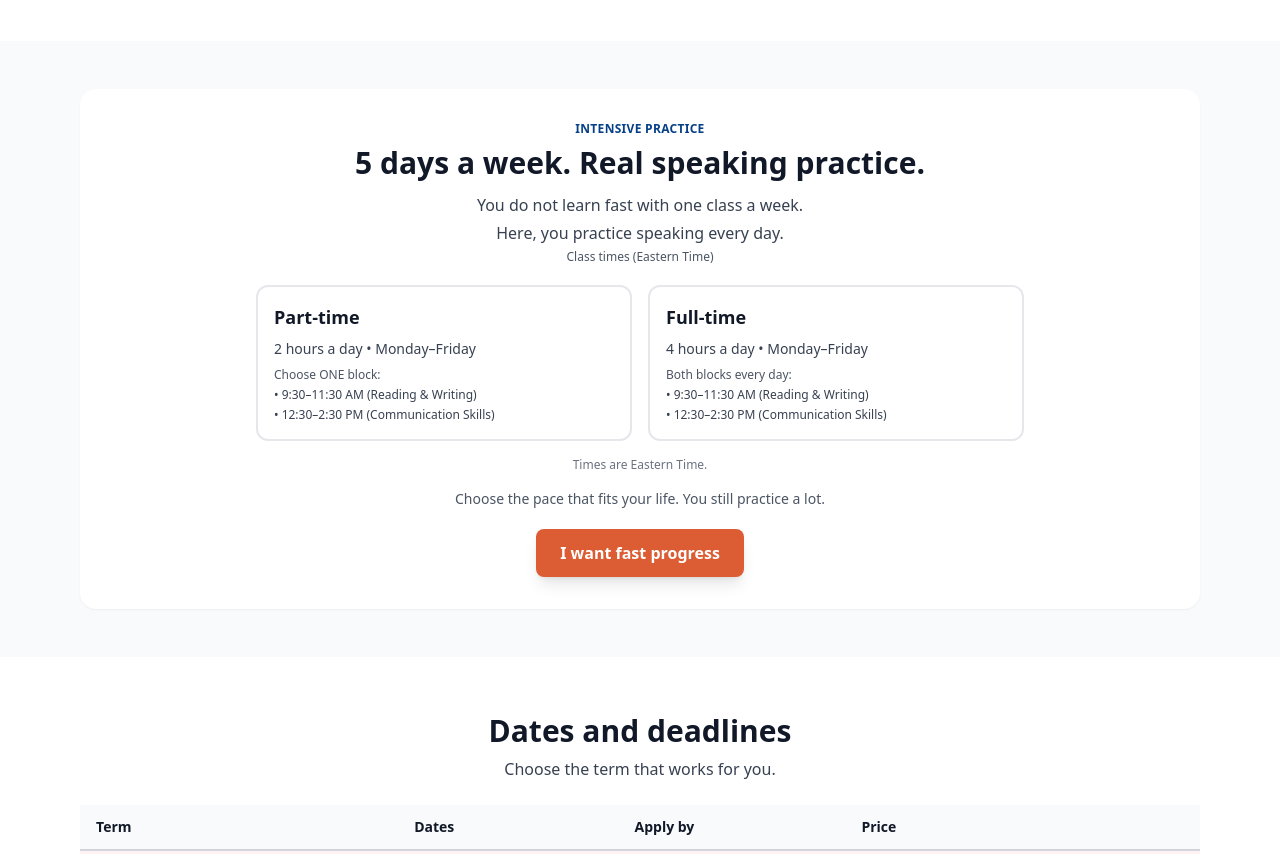
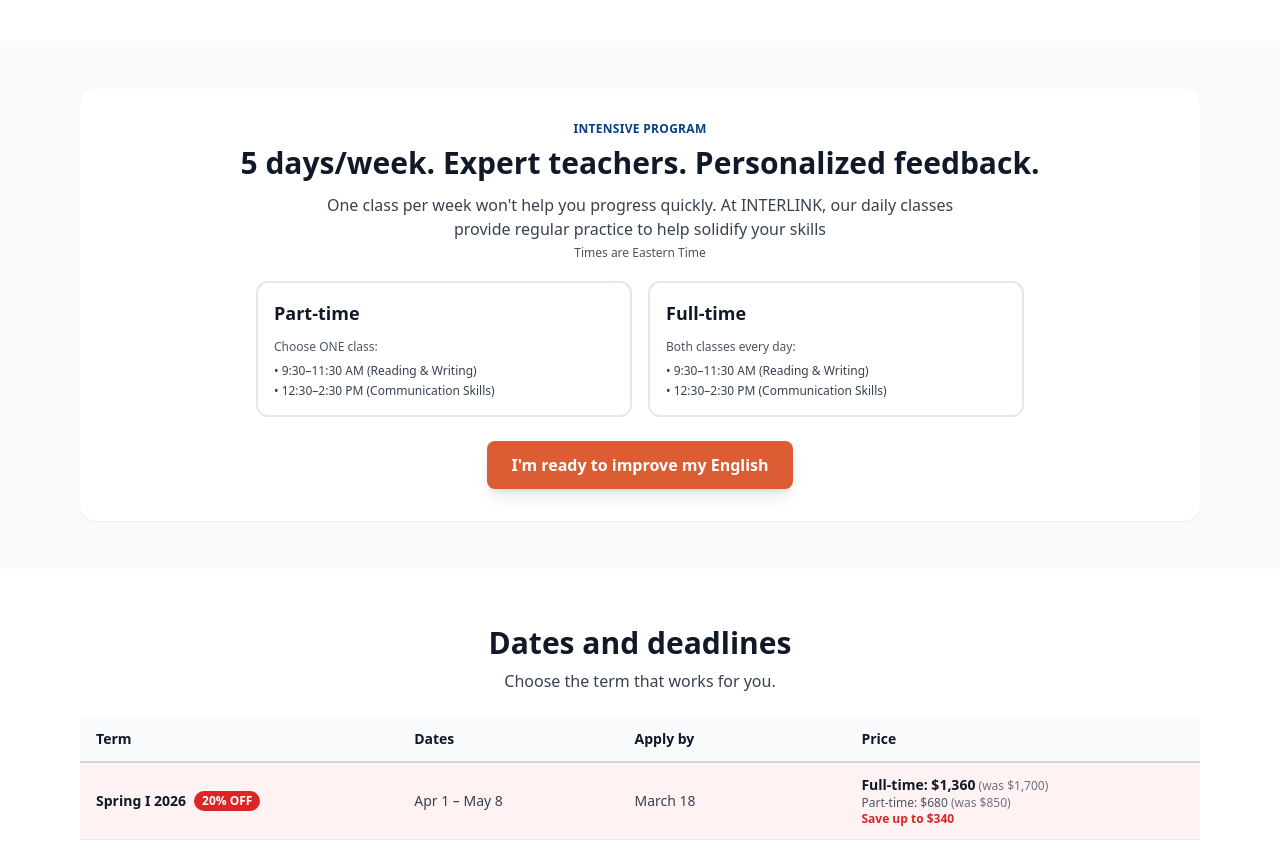
Before and after one commit to Qwixo/Qwixo-apply.INTERLINK.edu-12.3.2026, a React (Vite) app: page /greensboro in a window 1280 px wide. Shown: the part 5000-5854 px from the top of the page. Built offline with nearby package versions, Linux system fonts and the light colour scheme.

Commit message:
Updated GreensboroPage.tsx

```diff
--- a/src/pages/GreensboroPage.tsx
+++ b/src/pages/GreensboroPage.tsx
@@ -500,20 +500,17 @@ function GreensboroPage() {
           <div className="bg-white rounded-2xl shadow-sm p-6 md:p-8">
             <div className="text-center mb-5">
               <p className="text-xs font-semibold text-[#064088] tracking-wide uppercase mb-2">
-                INTENSIVE PRACTICE
+                INTENSIVE PROGRAM
               </p>
               <h2 className="text-2xl md:text-3xl font-bold text-gray-900 mb-3">
-                5 days a week. Real speaking practice.
+                5 days/week. Expert teachers. Personalized feedback.
               </h2>
               <div className="max-w-2xl mx-auto space-y-1">
                 <p className="text-base text-gray-700">
-                  You do not learn fast with one class a week.
-                </p>
-                <p className="text-base text-gray-700">
-                  Here, you practice speaking every day.
+                  One class per week won't help you progress quickly. At INTERLINK, our daily classes provide regular practice to help solidify your skills
                 </p>
                 <p className="text-xs text-gray-600 mt-2 font-medium">
-                  Class times (Eastern Time)
+                  Times are Eastern Time
                 </p>
               </div>
             </div>
@@ -521,14 +518,11 @@ function GreensboroPage() {
             <div className="grid grid-cols-1 md:grid-cols-2 gap-4 max-w-3xl mx-auto mb-4">
               {/* Part-time Card */}
               <div className="border-2 border-gray-200 rounded-xl p-4 hover:border-[#064088] transition-colors">
-                <h3 className="text-lg font-bold text-gray-900 mb-2">
+                <h3 className="text-lg font-bold text-gray-900 mb-3">
                   Part-time
                 </h3>
-                <p className="text-gray-700 font-medium mb-2 text-sm">
-                  2 hours a day • Monday–Friday
-                </p>
-                <p className="text-xs text-gray-600 mb-1 font-medium">
-                  Choose ONE block:
+                <p className="text-xs text-gray-600 mb-2 font-medium">
+                  Choose ONE class:
                 </p>
                 <div className="space-y-1 text-xs text-gray-700">
                   <p>• 9:30–11:30 AM (Reading & Writing)</p>
@@ -538,14 +532,11 @@ function GreensboroPage() {
 
               {/* Full-time Card */}
               <div className="border-2 border-gray-200 rounded-xl p-4 hover:border-[#064088] transition-colors">
-                <h3 className="text-lg font-bold text-gray-900 mb-2">
+                <h3 className="text-lg font-bold text-gray-900 mb-3">
                   Full-time
                 </h3>
-                <p className="text-gray-700 font-medium mb-2 text-sm">
-                  4 hours a day • Monday–Friday
-                </p>
-                <p className="text-xs text-gray-600 mb-1 font-medium">
-                  Both blocks every day:
+                <p className="text-xs text-gray-600 mb-2 font-medium">
+                  Both classes every day:
                 </p>
                 <div className="space-y-1 text-xs text-gray-700">
                   <p>• 9:30–11:30 AM (Reading & Writing)</p>
@@ -554,20 +545,12 @@ function GreensboroPage() {
               </div>
             </div>
 
-            <p className="text-center text-gray-500 text-xs mb-4">
-              Times are Eastern Time.
-            </p>
-
-            <p className="text-center text-gray-600 text-sm mb-5">
-              Choose the pace that fits your life. You still practice a lot.
-            </p>
-
-            <div className="text-center">
+            <div className="text-center mt-6">
               <button
                 onClick={scrollToApply}
                 className="bg-[#dc5d33] text-white font-bold text-base px-6 py-3 rounded-lg shadow-lg hover:bg-[#c24e2b] transition-all duration-300 hover:shadow-xl transform hover:-translate-y-0.5"
               >
-                I want fast progress
+                I'm ready to improve my English
               </button>
             </div>
           </div>
```
